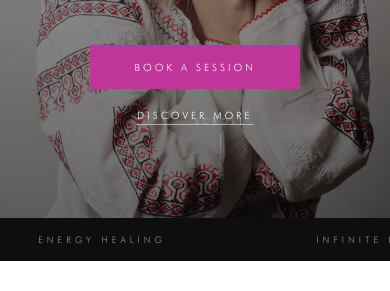
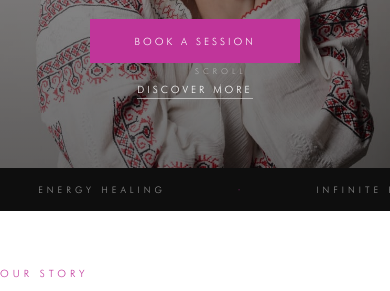
Before and after one commit to Raptoor/highvibescreation-website, a plain HTML site: page index.html in a window 390 px wide. Shown: the part 305-596 px from the top of the page. Drawn offline with nearby package versions, Linux system fonts and the light colour scheme.

Commit message:
Hero background area 10% smaller (vh and min/max heights)
Made-with: Cursor

```diff
--- a/index.html
+++ b/index.html
@@ -208,9 +208,9 @@
 
     /* ─── HERO ─── */
     #home {
-      height: 72vh;
-      min-height: 480px;
-      max-height: 800px;
+      height: 65vh;
+      min-height: 432px;
+      max-height: 720px;
       position: relative;
       display: flex;
       align-items: center;
@@ -847,9 +847,9 @@
     }
     @media (max-width: 768px) {
       #home {
-        height: 62vh;
-        min-height: 360px;
-        max-height: 560px;
+        height: 56vh;
+        min-height: 324px;
+        max-height: 504px;
       }
       .nav-desktop { display: none; }
       .hamburger { display: flex; }
```
